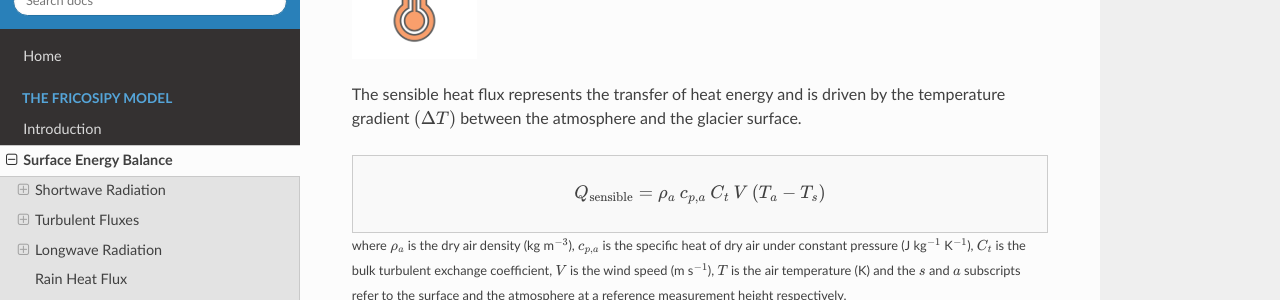
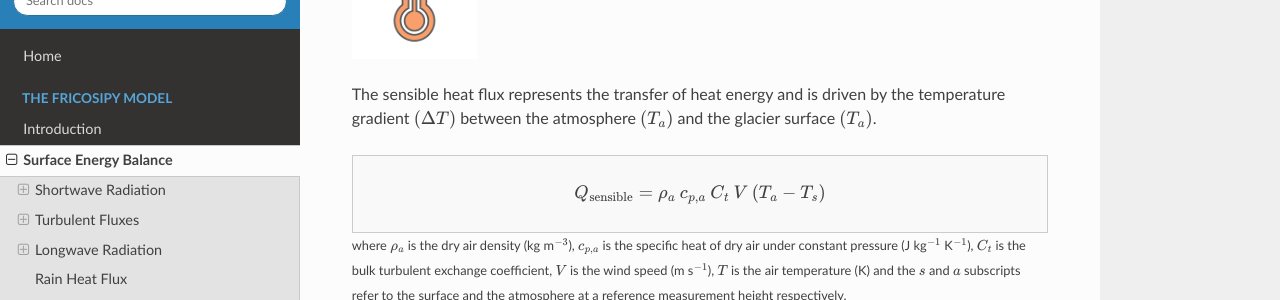
Before and after one commit to MarcusGastaldello/FRICOSIPY, an MkDocs documentation site: the page built from docs/surface_energy_balance.md, in a window 1280 px wide and 900 px high, scrolled down 3329 px. Shown: the part 151-451 px from the top of the window. Built offline with MkDocs 1.6.1, drawn with Linux system fonts in a browser that asks for light colours.

```diff
--- a/docs/surface_energy_balance.md
+++ b/docs/surface_energy_balance.md
@@ -163,7 +163,7 @@ The turbulent fluxes represent heat and moisture exchange between the atmosphere
 
 <br style="clear: both;" />
 
-The sensible heat flux represents the transfer of heat energy and is driven by the temperature gradient $(\Delta T)$ between the atmosphere and the glacier surface.
+The sensible heat flux represents the transfer of heat energy and is driven by the temperature gradient $(\Delta T)$ between the atmosphere $(T_a)$ and the glacier surface $(T_a)$.
 
 <div style="border:1px solid #ccc; padding:10px; background:#f9f9f9; max-width:100%; overflow-x:auto;">
 $$
```
